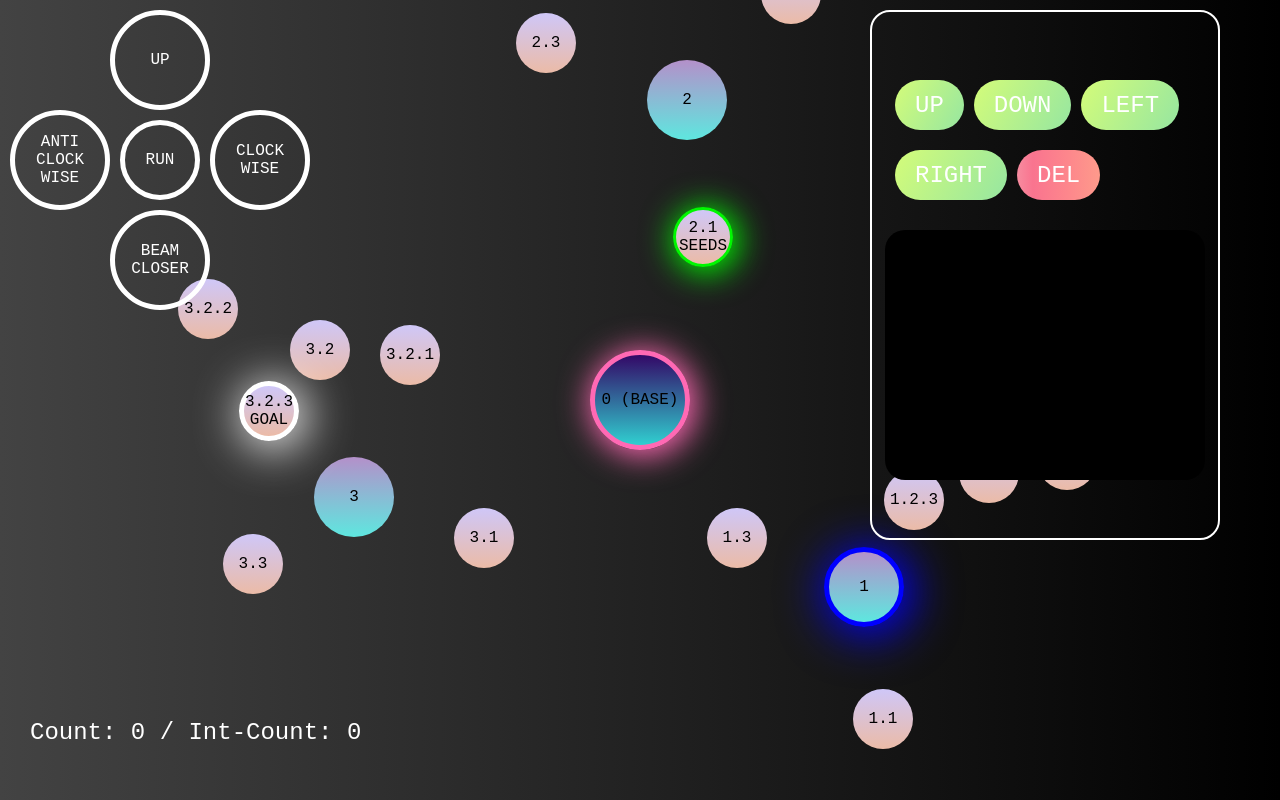
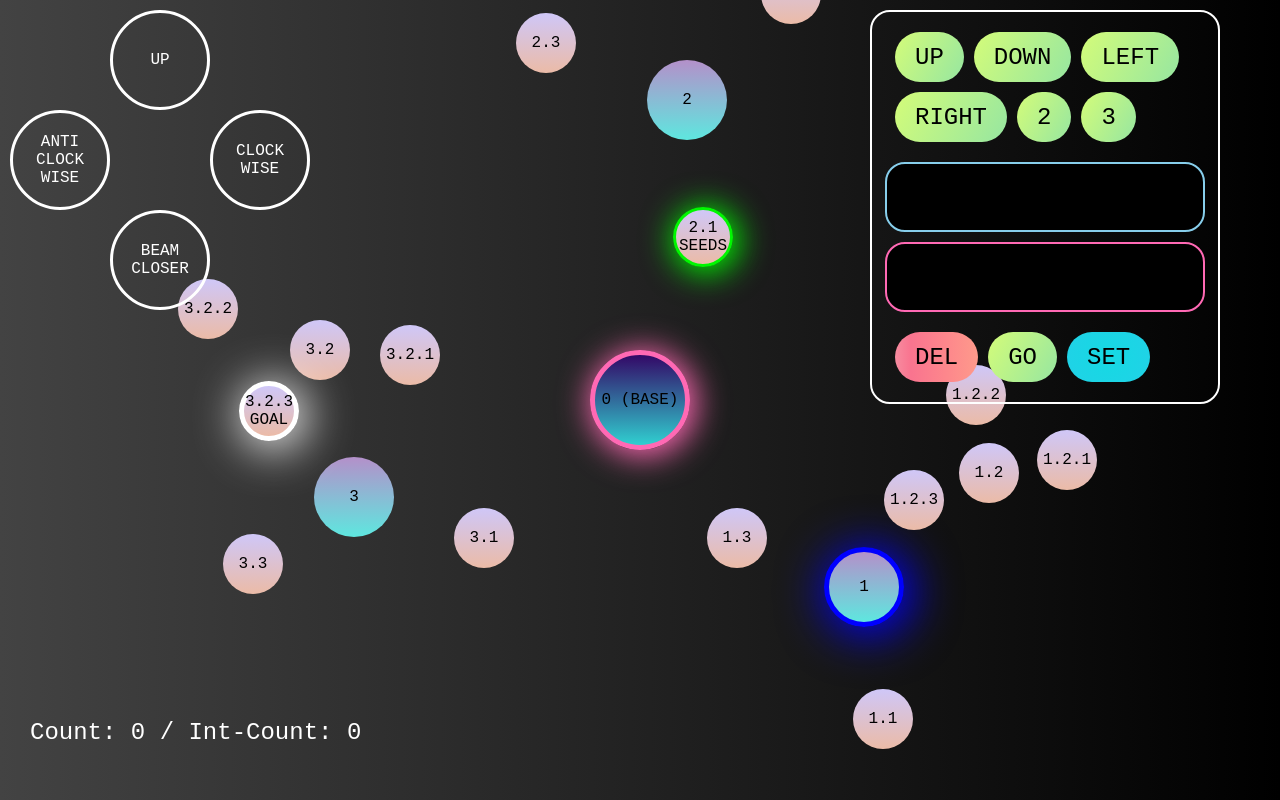
Before and after one commit to lisa-von-mond/bloomcraft, a Next.js app: page / in a window 1280 px wide. Built offline with nearby package versions, Linux system fonts and the light colour scheme; a web font is replaced by a local one.

Commit message:
make multiple commands running

```diff
--- a/components/cockpit.jsx
+++ b/components/cockpit.jsx
@@ -2,8 +2,7 @@ import styled, {css} from "styled-components";
 import { useState } from "react";
 import { max } from "../testlevel";
 
-export function Cockpit({addUp, addDown, addLeft, addRight, del, commandLine, cpCount}){
-
+export function Cockpit({addUp, addDown, addLeft, addRight, addTwo, addThree, set, del, commandLine, tempArr, test, cpCount}){
 
 return(
 <CpFix>
@@ -13,33 +12,38 @@ return(
 <Key onClick={addDown}>DOWN</Key>
 <Key onClick={addLeft}>LEFT</Key>
 <Key onClick={addRight}>RIGHT</Key>
+<Key onClick={addTwo}>2</Key>
+<Key onClick={addThree}>3</Key>
+</Keyboard>
+<CommandLine1>
+{tempArr.map((element, index)=>(<Command2 key={index}>{element}</Command2>))}
+</CommandLine1>
+<CommandLine2>
+{commandLine.map((element, index)=>(<Command key={index}>{element}</Command>))}
+</CommandLine2>
+<Keyboard>
 <DelKey onClick={del}>DEL</DelKey>
+<GoKey onClick={test}>GO</GoKey>
+<SetKey onClick={set}>SET</SetKey>
 </Keyboard>
-<CommandLine>
-{commandLine.map((element, index)=>(<Command key={index}>{element}</Command>))}
-</CommandLine>
-{/* <GoPanel><GoKey>GO</GoKey>
-<Counter limit={cpCount}>{12-cpCount}</Counter></GoPanel> */}
 </CockpitFrame>
 </CpFix>
-)
-
-}
+)}
 
 const CockpitFrame = styled.div `
-height:530px;
+height:auto;
 width:350px;
 border-radius:20px;
 border:2px solid white;
 display:flex;
 flex-direction:column;
-justify-content:center;
+justify-content:flex-start;
 align-items:center;
 gap:10px;
 padding:10px;
 `
 const Keyboard = styled.div `
-height:150px;
+height:auto;
 width:320px;
 display:flex;
 flex-wrap:wrap;
@@ -48,9 +52,28 @@ justify-content:flex-start;
 gap:10px;
 padding:10px;
 `
-const CommandLine = styled.div `
+const CommandLine1 = styled.div `
+height:auto;
 width:320px;
-min-height:250px;
+border:2px solid skyblue;
+border-radius:20px;
+display:flex;
+flex-wrap:wrap;
+min-height:70px;
+justify-content:flex-start;
+align-items:flex-start;
+align-content:flex-start;
+gap:10px;
+padding:10px;
+background-color:black;
+position:relative;`
+
+const CommandLine2 = styled.div`
+width:320px;
+height:auto;
+width:320px;
+border:2px solid hotpink;
+min-height:70px;
 border-radius:20px;
 display:flex;
 flex-wrap:wrap;
@@ -62,19 +85,10 @@ padding:10px;
 background-color:black;
 position:relative;
 `
-const GoPanel = styled.div `
-width:320px;
-border-radius:20px;
-display:flex;
-justify-content:space-between;
-align-items:center;
-gap:10px;
-padding:10px;
-position:relative;
-`
 const Key = styled.div`
 height:50px;
 display:flex;
+color:black;
 border-radius:50px;
 align-items:center;
 justify-content:center;
@@ -93,6 +107,7 @@ width:auto;
 padding:20px;
 background-image: linear-gradient(to right, #f78ca0 0%, #f9748f 19%, #fd868c 60%, #fe9a8b 100%);
 cursor:pointer;
+color:black;
 `
 
 const GoKey = styled.div`
@@ -103,9 +118,22 @@ align-items:center;
 justify-content:center;
 width:auto;
 padding:20px;
-background-image: linear-gradient(120deg, #f093fb 0%, #f5576c 100%);
+background-image: linear-gradient(120deg, #d4fc79 0%, #96e6a1 100%);
 cursor:pointer;
+color:black;
 `
+const SetKey = styled.div`
+height:50px;
+display:flex;
+border-radius:50px;
+align-items:center;
+justify-content:center;
+width:auto;
+padding:20px;
+background-image: radial-gradient(circle 248px at center, #16d9e3 0%, #30c7ec 47%, #46aef7 100%);
+cursor:pointer;
+color:black;`
+
 const Command = styled.div`
 height:50px;
 display:flex;
@@ -116,6 +144,18 @@ width:auto;
 padding:20px;
 color:#90EE90;
 border: 2px solid #90EE90;
+`
+
+const Command2 = styled.div`
+height:50px;
+display:flex;
+border-radius:50px;
+align-items:center;
+justify-content:center;
+width:auto;
+padding:20px;
+color:skyblue;
+border: 2px solid skyblue;
 `
 
 const Counter = styled.div`
@@ -147,5 +187,4 @@ display:flex;
 flex-direction:column;
 justify-content:flex-end;
 color:white;
-font-size: 24px;
-`
+font-size: 24px;`
--- a/components/field.jsx
+++ b/components/field.jsx
@@ -15,8 +15,12 @@ const [globalCount, setGlobalCount] = useState(0)
 const [intCount, setIntCount] = useState(0)
 const [myIntId, setMyIntId] = useState(0);
 const [commandLine, setCommandLine] = useState([])
-const cpCount = commandLine.length
-const movingArr = ["ZERO", ...commandLine]
+const [tempArr, setTempArr] = useState([])
+const [cpStatus, setCpStatus] = useState(1)
+// const cpCount = commandLine.length
+const [commands, setCommands] = useState([])
+const commandsFlat = commands.flat(3)
+const movingArr = ["ZERO", ...commandsFlat]
 
 console.log(commandLine)
 
@@ -114,18 +118,56 @@ function hopDownNow(universe){
 // cockpit functions
 
 function addRight(){
-if(cpCount < max){setCommandLine([...commandLine, "RIGHT"])}}
+if(cpStatus === 1){
+  setCommandLine([...commandLine, "RIGHT"])
+  setCommands([...commands, "RIGHT"])}
+else {setTempArr([...tempArr, "RIGHT"])}}
 
 function addLeft(){
-if(cpCount < max){setCommandLine([...commandLine, "LEFT"])}}
+  if(cpStatus === 1){
+    setCommandLine([...commandLine, "LEFT"])
+    setCommands([...commands, "LEFT"])}
+  else {setTempArr([...tempArr, "LEFT"])}}
 
 function addUp(){
-if(cpCount < max){setCommandLine([...commandLine, "UP"])}}
+  if(cpStatus === 1){
+      setCommandLine([...commandLine, "UP"])
+      setCommands([...commands, "UP"])}
+  else {setTempArr([...tempArr, "UP"])}}
 
 function addDown(){
-if(cpCount < max){setCommandLine([...commandLine, "DOWN"])}}
+  if(cpStatus === 1){
+     setCommandLine([...commandLine, "DOWN"])
+     setCommands([...commands, "DOWN"])}
+  else {setTempArr([...tempArr, "DOWN"])}}
 
-function del(){setCommandLine(commandLine.slice(0, -1))}
+function addTwo(){
+  if(cpStatus === 1)
+ {setTempArr([...tempArr, 2])
+  setCpStatus(2)}}
+
+ function addThree(){
+  if(cpStatus === 1)
+ {setTempArr([...tempArr, 3])
+  setCpStatus(3)}}
+
+function del(){setCommandLine(commandLine.slice(0, -1))
+  setCommands(commands.slice(0, -1))}
+
+function set(){
+  if(cpStatus !== 1){
+  setCommandLine([...commandLine, tempArr])
+  setTempArr([])
+  setCpStatus(1)
+  setCommands([...commands, resolve(tempArr)])
+}}
+
+function resolve(array){
+  const multi = array[0]
+  const moves = array.slice(1)
+  const newArray = moves.map((element)=>([element, element]))
+  const output=newArray.flat(3)
+  return output}
 
 useEffect(() => {
     const hereNow = movingArr[intCount]
@@ -160,8 +202,8 @@ return(
 <SeedInfo thereornot={seeds}>SEEDS PICKED UP</SeedInfo>
 <DestInfo hereornot={destination}>YOU MADE IT!</DestInfo>
 </InfoFix>
-<Cockpit addUp={addUp} addDown={addDown} addRight={addRight} addLeft={addLeft} del={del} commandLine={commandLine}/>
-<Navi up={up} down={down} left={left} right={right} test={moveThis}/>
+<Cockpit test={moveThis} addUp={addUp} addDown={addDown} addRight={addRight} addLeft={addLeft} addThree={addThree} addTwo={addTwo} del={del} set={set} commandLine={commandLine} tempArr={tempArr}/>
+<Navi up={up} down={down} left={left} right={right}/>
 </>
 )}
 
--- a/components/navi.jsx
+++ b/components/navi.jsx
@@ -1,7 +1,7 @@
 import styled, {css} from "styled-components";
 
 
-export function Navi({up, down, right, left, test}){
+export function Navi({up, down, right, left}){
 
 return(
 <TestNavi>
@@ -10,7 +10,6 @@ return(
 <TestButton4 onClick = {down}><p>BEAM CLOSER</p></TestButton4>
 <TestButton2 onClick = {left}><p>ANTI CLOCK WISE</p></TestButton2>
 <TestButton3 onClick = {right}><p>CLOCK WISE</p></TestButton3>
-<TestButton5 onClick = {test}><p>RUN</p></TestButton5>
 </TestNaviInner>
 </TestNavi>)
 }
@@ -18,7 +17,7 @@ return(
 const TestButton1 = styled.div`
     height:100px;
     width:100px;
-    border:5px solid white;
+    border:3px solid white;
     border-radius:50%;
     position:absolute;
     left:100px;
@@ -34,7 +33,7 @@ const TestButton1 = styled.div`
 const TestButton2 = styled.div`
     height:100px;
     width:100px;
-    border:5px solid white;
+    border:3px solid white;
     border-radius:50%;
     position:absolute;
     left:0;
@@ -50,7 +49,7 @@ const TestButton2 = styled.div`
 const TestButton3 = styled.div`
     height:100px;
     width:100px;
-    border:5px solid white;
+    border:3px solid white;
     border-radius:50%;
     position:absolute;
     left:200px;
@@ -66,7 +65,7 @@ const TestButton3 = styled.div`
 const TestButton4 = styled.div`
     height:100px;
     width:100px;
-    border:5px solid white;
+    border:3px solid white;
     border-radius:50%;
     position:absolute;
     left:100px;
@@ -82,7 +81,7 @@ const TestButton4 = styled.div`
     const TestButton5 = styled.div`
     height:80px;
     width:80px;
-    border:5px solid white;
+    border:3px solid white;
     border-radius:50%;
     position:absolute;
     left:110px;
```
